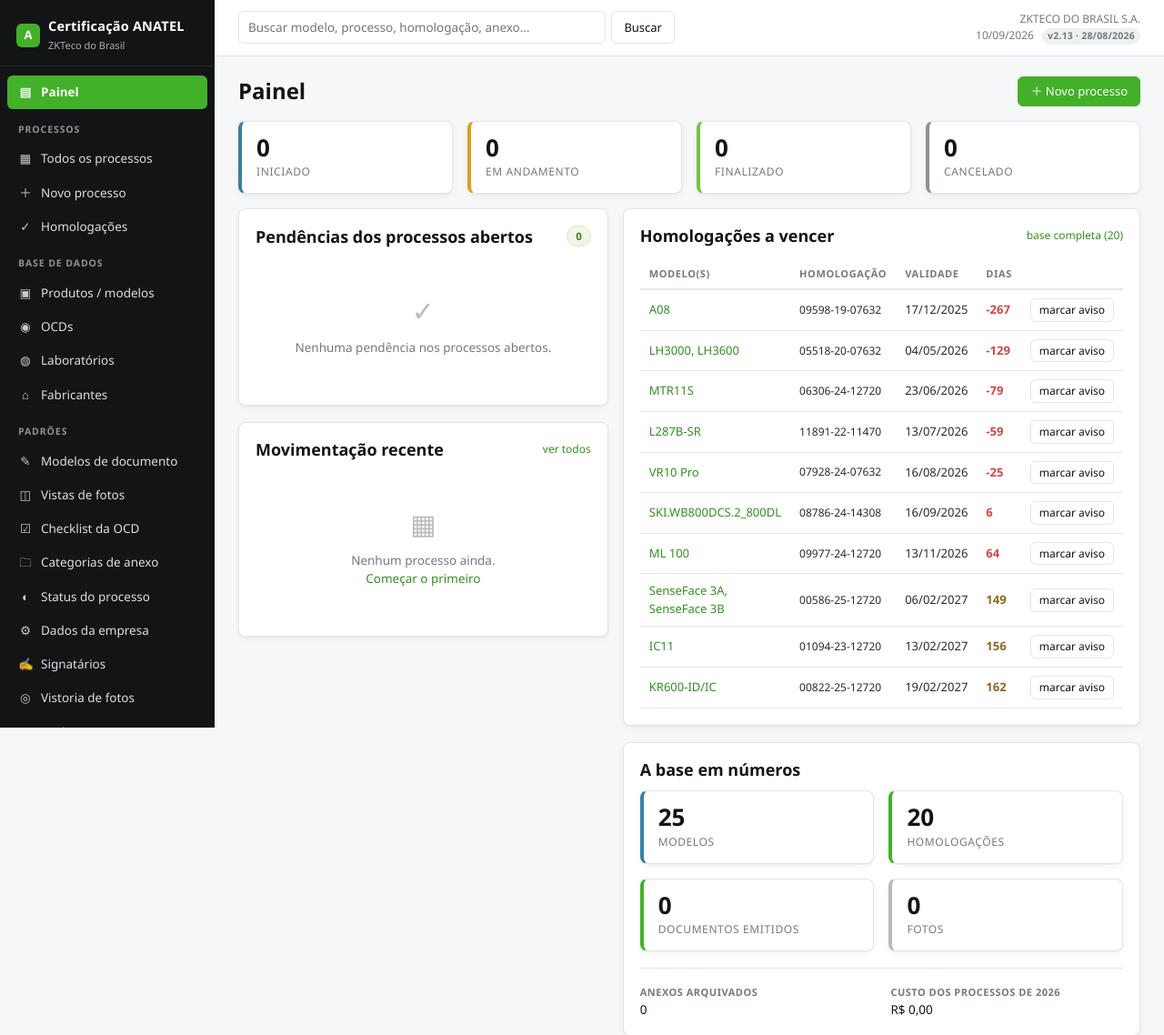
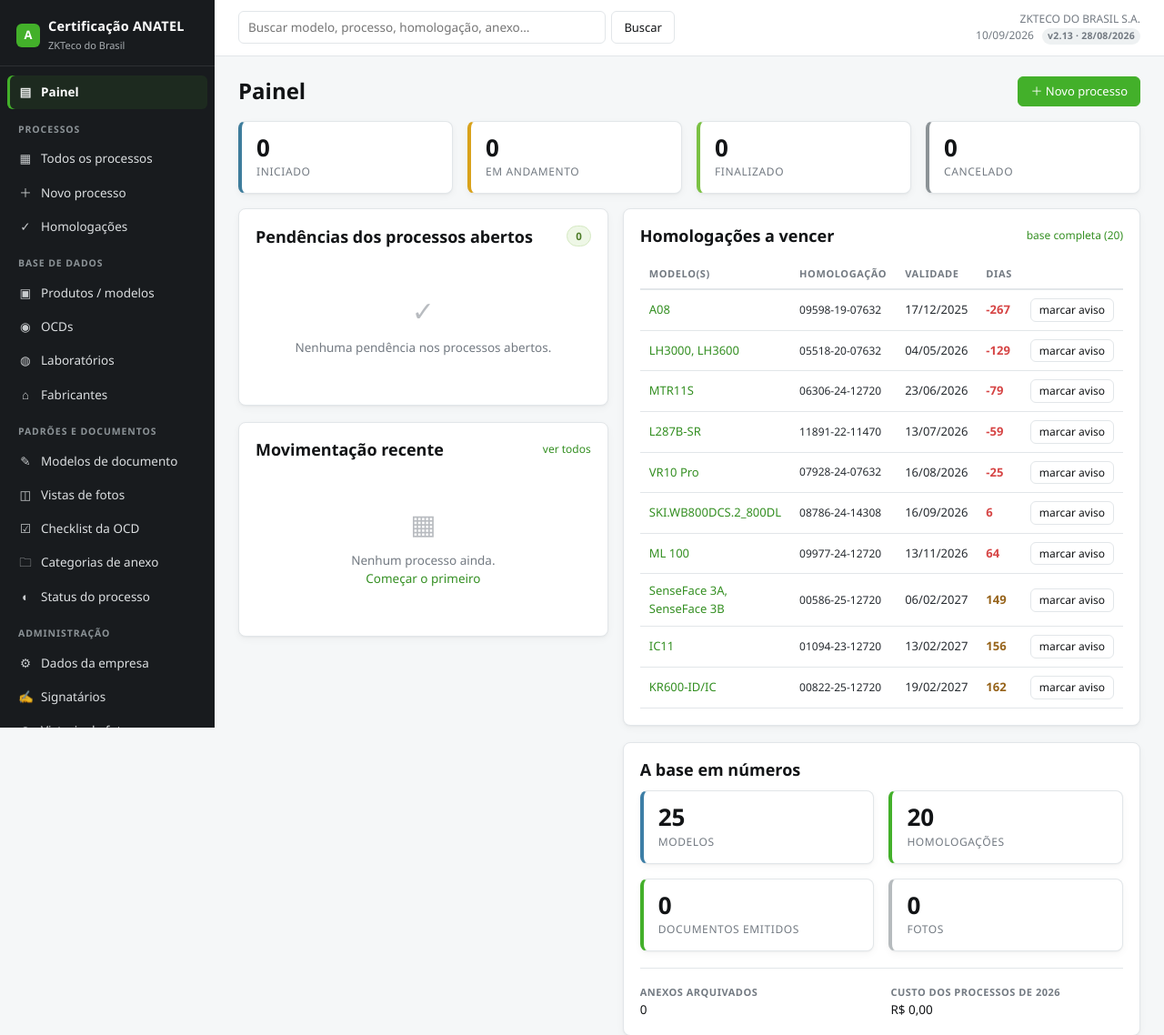
Before and after one commit to JhuanNohl/Anatel-JTorres, a Flask app: page / in a window 1280 px wide. Shown: the top 1138 px of the page at 91% size. Run offline with Flask 3, Linux system fonts and the light colour scheme.

Commit message:
feat(ui): redesign sidebar
Fundo da sidebar passa a usar --sidebar (#181B1E) dedicado em vez do
alias de --cinza. Item ativo do menu deixa de ser preenchimento solido
e vira accent: fundo verde translucido + barra lateral em --verde.
Reorganiza os grupos em base.html (Processos / Base de dados / Padroes
e documentos / Administracao) sem alterar nenhum url_for() existente.

Co-Authored-By: Claude Sonnet 5 <noreply@anthropic.com>

```diff
--- a/app/static/css/app.css
+++ b/app/static/css/app.css
@@ -59,7 +59,7 @@ code{background:#eef1f2;padding:1px 5px;border-radius:4px;font-size:12.5px;color
 
 /* ---------------------------------------------------------------- layout */
 .lateral{
-  position:fixed; inset:0 auto 0 0; width:var(--lateral); background:var(--cinza);
+  position:fixed; inset:0 auto 0 0; width:var(--lateral); background:var(--sidebar);
   color:#e9ebec; display:flex; flex-direction:column; overflow-y:auto; z-index:20;
 }
 .marca{padding:18px 18px 14px; border-bottom:1px solid rgba(255,255,255,.09)}
@@ -75,7 +75,8 @@ code{background:#eef1f2;padding:1px 5px;border-radius:4px;font-size:12.5px;color
 .menu a{display:flex;align-items:center;gap:9px;padding:8px 12px;border-radius:6px;
   color:#dcdfe1;font-size:13.5px;margin-bottom:1px}
 .menu a:hover{background:rgba(255,255,255,.07);text-decoration:none;color:#fff}
-.menu a.ativo{background:var(--verde);color:#fff;font-weight:600}
+.menu a.ativo{background:rgba(67,176,42,.10);color:#fff;font-weight:600;
+  box-shadow:inset 3px 0 0 var(--verde)}
 .menu a .ic{width:16px;text-align:center;flex:none;opacity:.9}
 
 .conteudo{margin-left:var(--lateral);padding:0 0 60px}
--- a/app/templates/base.html
+++ b/app/templates/base.html
@@ -43,7 +43,7 @@
     <a href="{{ url_for('cadastros.lista', slug='fabricantes') }}" class="{{ 'ativo' if '/cadastros/fabricantes' in rota }}">
       <span class="ic">⌂</span> Fabricantes</a>
 
-    <div class="grupo">Padrões</div>
+    <div class="grupo">Padrões e documentos</div>
     <a href="{{ url_for('documentos.templates') }}" class="{{ 'ativo' if '/modelos-documento' in rota }}">
       <span class="ic">✎</span> Modelos de documento</a>
     <a href="{{ url_for('cadastros.lista', slug='vistas') }}" class="{{ 'ativo' if '/cadastros/vistas' in rota }}">
@@ -54,6 +54,8 @@
       <span class="ic">🗀</span> Categorias de anexo</a>
     <a href="{{ url_for('cadastros.lista', slug='status') }}" class="{{ 'ativo' if '/cadastros/status' in rota }}">
       <span class="ic">◐</span> Status do processo</a>
+
+    <div class="grupo">Administração</div>
     <a href="{{ url_for('main.empresa') }}" class="{{ 'ativo' if '/empresa' in rota }}">
       <span class="ic">⚙</span> Dados da empresa</a>
     <a href="{{ url_for('main.signatarios') }}" class="{{ 'ativo' if '/signatarios' in rota }}">
```
